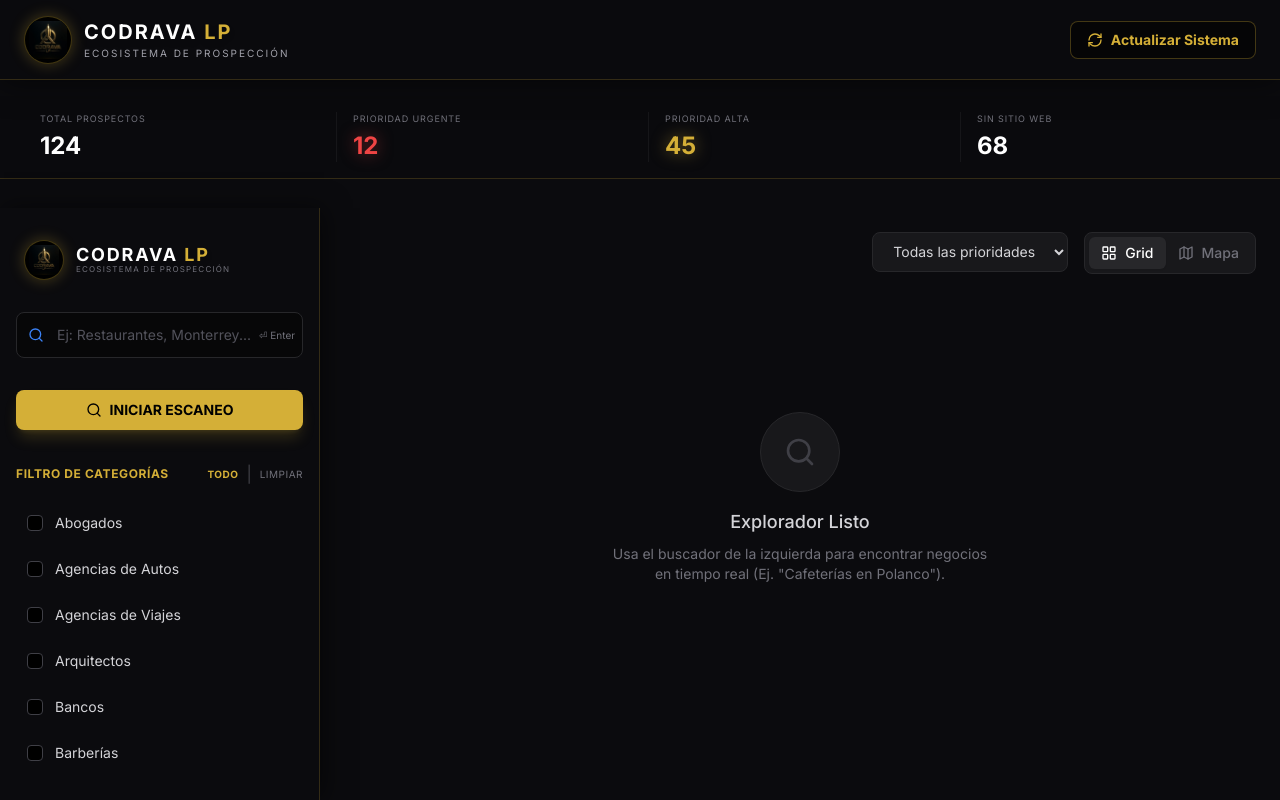
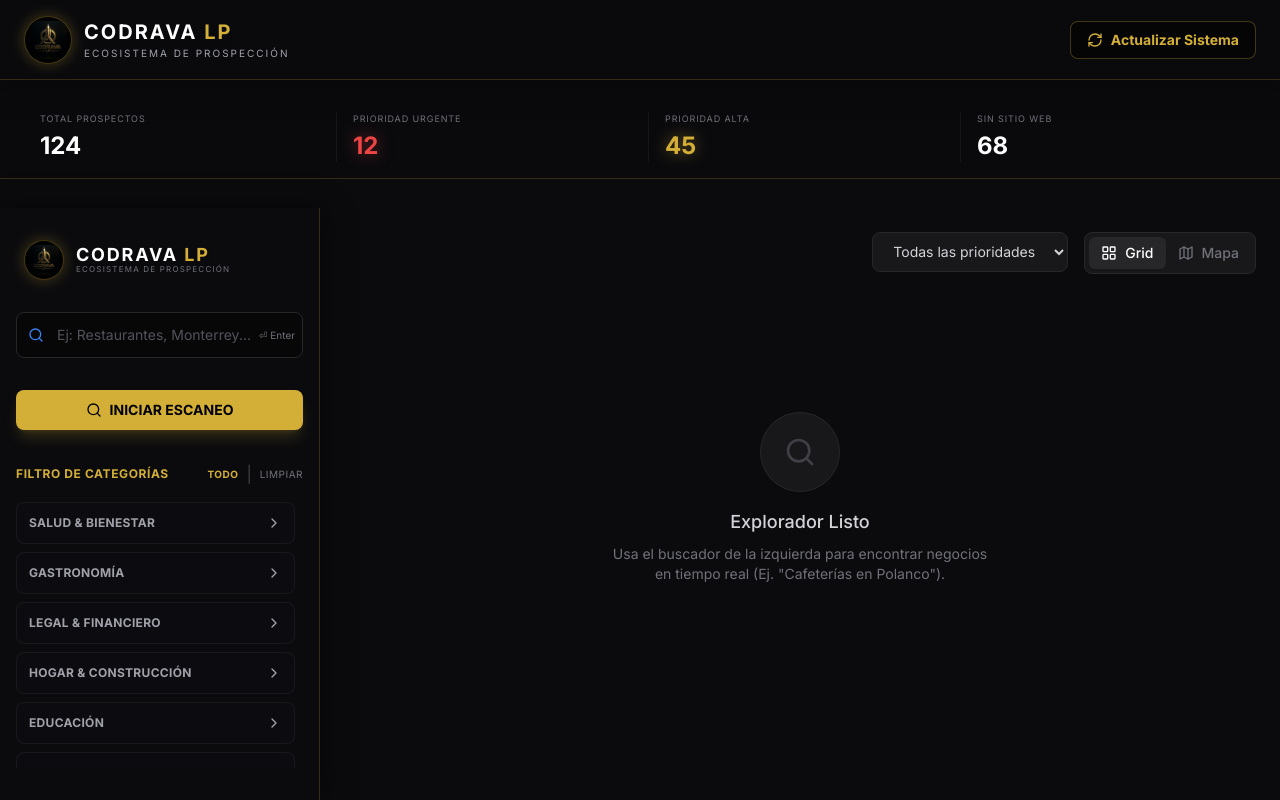
Before and after one commit to Jandomen/servicios_codrava_lp, a Next.js app: page / in a window 1280 px wide. Built offline with nearby package versions, Linux system fonts and the light colour scheme.

Commit message:
Implement accordion-style category filters in sidebar

```diff
--- a/components/Sidebar.tsx
+++ b/components/Sidebar.tsx
@@ -1,30 +1,44 @@
 "use client";
 
 import { useState } from "react";
-import { Search, CheckSquare, Sparkles, X } from "lucide-react";
+import { Search, CheckSquare, Sparkles, X, ChevronDown, ChevronRight } from "lucide-react";
 import { cn } from "@/lib/utils";
 
-export const CATEGORIES = [
-    // ... (This lines will be matched by context, I just need to add export)
-    // Salud & Bienestar
-    "Médicos", "Clínicas", "Dentistas", "Psicólogos", "Nutriólogos", "Veterinarios", "Farmacias", "Laboratorios",
-    // Gastronomía
-    "Restaurantes", "Cafeterías", "Bares", "Panaderías", "Pastelerías", "Catering", "Comida Rápida",
-    // Legal & Financiero
-    "Abogados", "Contadores", "Notarías", "Seguros", "Consultorías", "Bancos",
-    // Hogar & Construcción
-    "Ferreterías", "Arquitectos", "Mueblerías", "Plomeros", "Electricistas", "Decoración", "Jardinería",
-    // Educación
-    "Escuelas", "Colegios", "Universidades", "Cursos de Idiomas", "Guarderías",
-    // Automotriz
-    "Talleres Mecánicos", "Refaccionarias", "Lavado de Autos", "Agencias de Autos",
-    // Belleza
-    "Salones de Belleza", "Barberías", "Spas", "Gimnasios", "Yoga",
-    // Tecnología & Servicios
-    "Marketing", "Desarrollo Web", "Electrónica", "Reparación Celulares", "Imprentas",
-    // Inmobiliaria & Turismo
+// Organized Categories Structure
+export const CATEGORY_GROUPS = {
+    "Salud & Bienestar": [
+        "Médicos", "Clínicas", "Dentistas", "Psicólogos", "Nutriólogos", "Veterinarios", "Farmacias", "Laboratorios"
+    ],
+    "Gastronomía": [
+        "Restaurantes", "Cafeterías", "Bares", "Panaderías", "Pastelerías", "Catering", "Comida Rápida"
+    ],
+    "Legal & Financiero": [
+        "Abogados", "Contadores", "Notarías", "Seguros", "Consultorías", "Bancos"
+    ],
+    "Hogar & Construcción": [
+        "Ferreterías", "Arquitectos", "Mueblerías", "Plomeros", "Electricistas", "Decoración", "Jardinería"
+    ],
+    "Educación": [
+        "Escuelas", "Colegios", "Universidades", "Cursos de Idiomas", "Guarderías"
+    ],
+    "Automotriz": [
+        "Talleres Mecánicos", "Refaccionarias", "Lavado de Autos", "Agencias de Autos"
+    ],
+    "Belleza": [
+        "Salones de Belleza", "Barberías", "Spas", "Gimnasios", "Yoga"
+    ],
+    "Tecnología & Servicios": [
+        "Marketing", "Desarrollo Web", "Electrónica", "Reparación Celulares", "Imprentas"
+    ],
+    "Inmobiliaria & Turismo": [
         "Inmobiliarias", "Hoteles", "Agencias de Viajes"
-].sort();
+    ]
+};
+
+// Flattened list for backward compatibility if needed, or helper
+export const ALL_CATEGORIES = Object.values(CATEGORY_GROUPS).flat().sort();
+// Export CATEGORIES as ALL_CATEGORIES for external use (page.tsx)
+export const CATEGORIES = ALL_CATEGORIES;
 
 export function Sidebar({
     selectedCategories = [],
@@ -35,7 +49,7 @@ export function Sidebar({
     isGoogleMode,
     isOpen = false,
     onClose = () => { },
-    onSelectAll, // New prop
+    onSelectAll,
 }: {
     selectedCategories?: string[];
     onCategoryChange?: (category: string) => void;
@@ -48,6 +62,15 @@ export function Sidebar({
     onSelectAll?: () => void;
 }) {
     const [localSearch, localSetSearch] = useState("");
+    // By default, maybe keep first group open or all closed? Let's keep all closed for cleaner UI or first open.
+    // Let's keep all collapsed initially for that "clean" look.
+    const [expandedGroups, setExpandedGroups] = useState<string[]>([]);
+
+    const toggleGroup = (group: string) => {
+        setExpandedGroups(prev =>
+            prev.includes(group) ? prev.filter(g => g !== group) : [...prev, group]
+        );
+    };
 
     const handleSearch = (e: React.ChangeEvent<HTMLInputElement>) => {
         const val = e.target.value;
@@ -67,12 +90,9 @@ export function Sidebar({
         onCategoryChange(cat);
 
         // 2. Auto-Search in Google Mode (if selecting, not deselecting)
-        // We assume if it's not currently selected, we are selecting it.
         const isSelecting = !selectedCategories.includes(cat);
         if (isGoogleMode && onTriggerGoogleSearch && isSelecting) {
-            onTriggerGoogleSearch(cat); // "Búsqueda en automático"
-            // Optional: Close sidebar on mobile to show results immediately?
-            // onClose?.();
+            onTriggerGoogleSearch(cat);
         }
     };
 
@@ -91,7 +111,7 @@ export function Sidebar({
                     "fixed left-0 top-0 h-full z-50 w-80 border-r border-[#D4AF37]/20 bg-[#0B0B0E] transition-transform duration-300 shadow-[4px_0_24px_rgba(0,0,0,0.5)]",
                     // Desktop positioning (fixed under stats bar)
                     "md:top-52 md:h-[calc(100vh-13rem)] md:z-40",
-                    // Visibility logic: Hidden on mobile (unless open), Always visible on Desktop
+                    // Visibility logic
                     !isOpen && "-translate-x-full md:translate-x-0"
                 )}
             >
@@ -146,7 +166,7 @@ export function Sidebar({
                         INICIAR ESCANEO
                     </button>
 
-                    {/* Categorias */}
+                    {/* Categorias - Accordion Style */}
                     <div className="flex-1 overflow-hidden flex flex-col">
                         <div className="mb-4 flex items-center justify-between">
                             <label className="text-xs font-bold uppercase tracking-wider text-[#D4AF37]">
@@ -169,24 +189,49 @@ export function Sidebar({
                             </div>
                         </div>
 
-                        <div className="flex-1 space-y-1 overflow-y-auto pr-2 scrollbar-thin scrollbar-track-transparent scrollbar-thumb-[#D4AF37]/20 hover:scrollbar-thumb-[#D4AF37]/50">
-                            {CATEGORIES.map((cat) => (
+                        <div className="flex-1 space-y-2 overflow-y-auto pr-2 scrollbar-thin scrollbar-track-transparent scrollbar-thumb-[#D4AF37]/20 hover:scrollbar-thumb-[#D4AF37]/50">
+                            {Object.entries(CATEGORY_GROUPS).map(([groupName, items]) => {
+                                const isExpanded = expandedGroups.includes(groupName);
+                                // Check if any item in this group is selected to highlight the group header
+                                const hasSelection = items.some(item => selectedCategories.includes(item));
+
+                                return (
+                                    <div key={groupName} className="border border-zinc-800/50 rounded-lg overflow-hidden bg-zinc-900/20">
+                                        <button
+                                            onClick={() => toggleGroup(groupName)}
+                                            className={cn(
+                                                "w-full flex items-center justify-between p-3 text-left transition-colors hover:bg-zinc-800/50",
+                                                hasSelection ? "text-[#D4AF37]" : "text-zinc-400"
+                                            )}
+                                        >
+                                            <span className="text-xs font-bold uppercase tracking-wide">{groupName}</span>
+                                            {isExpanded ? <ChevronDown className="h-4 w-4" /> : <ChevronRight className="h-4 w-4" />}
+                                        </button>
+
+                                        {isExpanded && (
+                                            <div className="p-2 space-y-1 bg-black/20 border-t border-zinc-800/50">
+                                                {items.map((cat) => (
                                                     <label
                                                         key={cat}
-                                    className="group flex cursor-pointer items-center gap-3 rounded-lg border border-transparent p-2.5 hover:bg-[#D4AF37]/5 hover:border-[#D4AF37]/20 transition-all"
+                                                        className="group flex cursor-pointer items-center gap-3 rounded-lg border border-transparent p-2 hover:bg-[#D4AF37]/5 hover:border-[#D4AF37]/20 transition-all ml-1"
                                                     >
-                                    <div className="relative flex h-4 w-4 items-center justify-center rounded border border-zinc-700 bg-black group-hover:border-[#D4AF37]">
+                                                        <div className="relative flex h-3.5 w-3.5 items-center justify-center rounded border border-zinc-700 bg-black group-hover:border-[#D4AF37]">
                                                             <input
                                                                 type="checkbox"
                                                                 checked={selectedCategories.includes(cat)}
                                                                 onChange={() => handleCategoryClick(cat)}
-                                            className="peer absolute h-4 w-4 cursor-pointer opacity-0"
+                                                                className="peer absolute h-3.5 w-3.5 cursor-pointer opacity-0"
                                                             />
-                                        <CheckSquare className="hidden h-3 w-3 text-[#D4AF37] peer-checked:block drop-shadow-[0_0_5px_rgba(212,175,55,1)]" />
+                                                            <CheckSquare className="hidden h-2.5 w-2.5 text-[#D4AF37] peer-checked:block drop-shadow-[0_0_5px_rgba(212,175,55,1)]" />
                                                         </div>
-                                    <span className="text-sm text-zinc-300 group-hover:text-white transition-colors">{cat}</span>
+                                                        <span className="text-xs text-zinc-300 group-hover:text-white transition-colors">{cat}</span>
                                                     </label>
                                                 ))}
+                                            </div>
+                                        )}
+                                    </div>
+                                );
+                            })}
                         </div>
                     </div>
                 </div>
```
Lines whose indentation alone changed are shown as unchanged.
